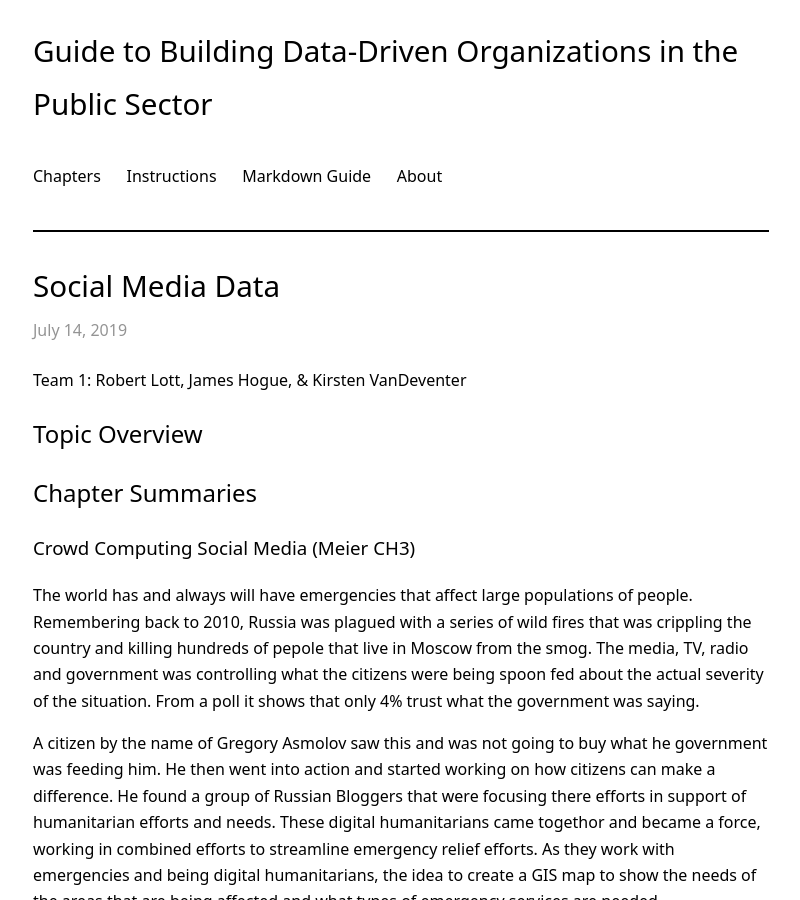
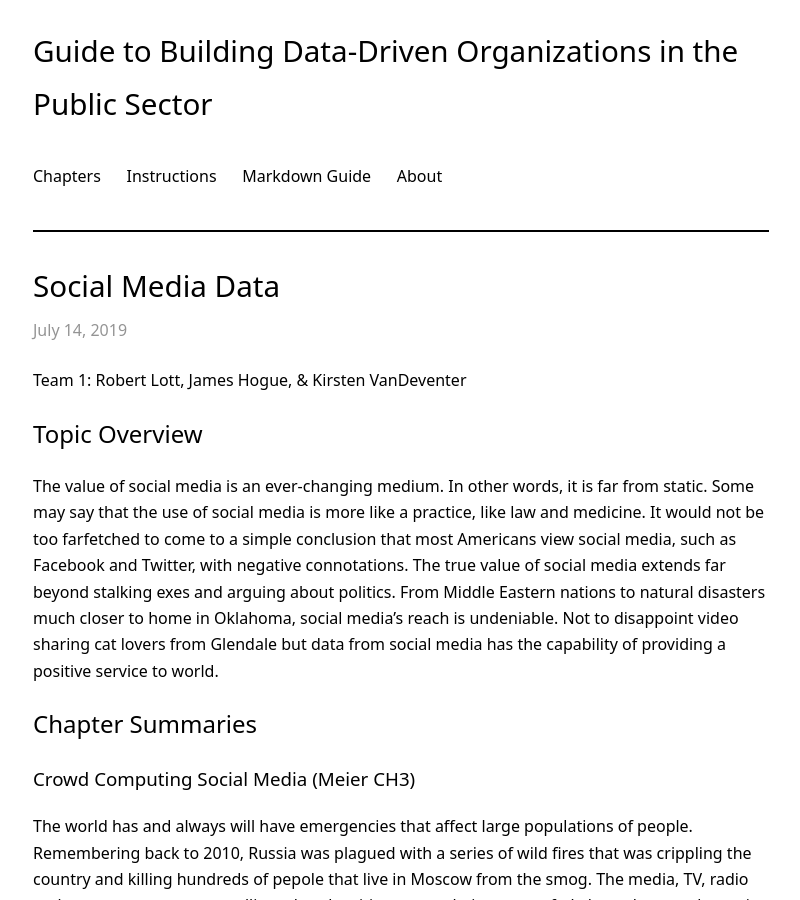
Before and after one commit to RandyWilkinsASU/ddm-textbook-summer-2019, a Jekyll site: the page built from _posts/2019-07-14-ch06-social-media-data.md, in a window 1280 px wide and 900 px high. Shown: the whole window, without its empty margins (239-1039 px from the left). Built offline with Jekyll 4.4.1, drawn with Linux system fonts in a browser that asks for light colours; our own code applies the rules of GitHub Pages for plain Markdown files.

Commit message:
Update 2019-07-14-ch06-social-media-data.md

```diff
--- a/_posts/2019-07-14-ch06-social-media-data.md
+++ b/_posts/2019-07-14-ch06-social-media-data.md
@@ -6,7 +6,7 @@ Team 1: Robert Lott, James Hogue, & Kirsten VanDeventer
 
 ## Topic Overview
 
-
+The value of social media is an ever-changing medium. In other words, it is far from static. Some may say that the use of social media is more like a practice, like law and medicine. It would not be too farfetched to come to a simple conclusion that most Americans view social media, such as Facebook and Twitter, with negative connotations. The true value of social media extends far beyond stalking exes and arguing about politics. From Middle Eastern nations to natural disasters much closer to home in Oklahoma, social media’s reach is undeniable. Not to disappoint video sharing cat lovers from Glendale but data from social media has the capability of providing a positive service to world.
 
 
 ## Chapter Summaries
```
